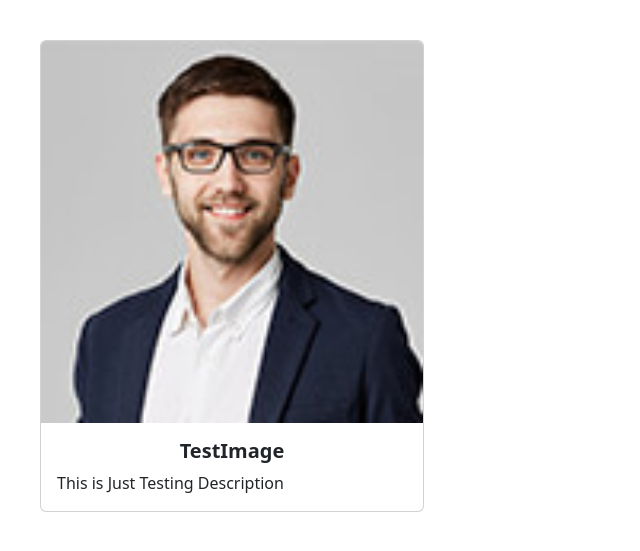
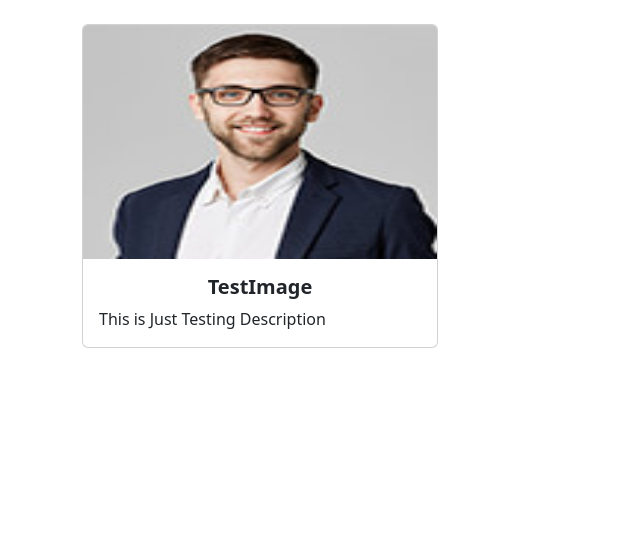
Before and after one commit to Luisrich2580/Blog, a PHP site: page / in a window 1280 px wide. Shown: the part 56-607 px from the top of the page, without its empty margins (0-640 px from the left). Run offline with PHP 8.4, Linux system fonts and the light colour scheme; data comes from the database, SQL or seed files in the repository.

Commit message:
Finally Added Something Usefull

```diff
--- a/Assets/header.php
+++ b/Assets/header.php
@@ -6,6 +6,12 @@
     <meta name="viewport" content="width=device-width, initial-scale=1.0">
     <link rel="stylesheet" href="Assets/css/bootstrap.css">
     <title>Blog</title>
+
+    <style>
+        .clickable_card{
+            cursor: pointer;
+        }
+    </style>
 </head>
 
 <body>
@@ -19,14 +25,12 @@
             <div class="collapse navbar-collapse" id="navbarTogglerDemo02">
                 <ul class="navbar-nav me-auto mb-2 mb-lg-0">
                     <li class="nav-item">
-                        <a class="nav-link active fw-bold" aria-current="page" href="#" >Home</a>
+                        <a class="nav-link active fw-bold" aria-current="page" href="#">Home</a>
                     </li>
                 </ul>
                 <form class="d-flex">
-                    <button class="btn btn-outline-success" type="button" data-bs-toggle="modal" data-bs-target="#exampleModal">Add Content</button>
+                    <a href="Assets/modal.php"><button class="btn btn-outline-success" type="button" data-bs-toggle="modal" data-bs-target="#exampleModal">Add Content</button></a>
                 </form>
             </div>
         </div>
     </nav>
-
-    <?php include('modal.php') ?>
--- a/Assets/modal.php
+++ b/Assets/modal.php
@@ -1,3 +1,69 @@
 <!-- Modal -->
+<!DOCTYPE html>
+<html lang="en">
 
-<?php include('connection.php'); ?>
+<head>
+    <meta charset="UTF-8">
+    <meta name="viewport" content="width=device-width, initial-scale=1.0">
+    <link rel="stylesheet" href="./css/bootstrap.css">
+    <title>Add Contents</title>
+</head>
+
+<body>
+    <?php include('connection.php');
+    include('./header.php')
+    ?>
+
+
+    <!-- <div class="modal fade" id="exampleModal" tabindex="-1" aria-labelledby="exampleModalLabel" aria-hidden="true">
+    <div class="modal-dialog">
+        <div class="modal-content">
+            <div class="modal-header">
+                <h5 class="modal-title" id="exampleModalLabel">Create A New Content</h5>
+                <button type="button" class="btn-close" data-bs-dismiss="modal" aria-label="Close"></button>
+            </div>
+            <div class="modal-body"> -->
+    <div class="container mt-5">
+        <form action="modal.php" method="POST">
+            <div class="mb-3">
+                <label for="exampleInputEmail1" class="form-label fw-bold">Content Head</label>
+                <input type="text" name="title" class="form-control" id="exampleInputEmail1" aria-describedby="emailHelp">
+                <div class="form-text">Make Sure Your Content Name Is Unique.</div>
+            </div>
+            <div class="mb-3">
+                <label for="exampleFormControlTextarea1" class="form-label fw-bold">Description textarea</label>
+                <textarea class="form-control" name="description" id="exampleFormControlTextarea1" rows="3"></textarea>
+            </div>
+            <div class="mb-3">
+                <label for="exampleInputEmail1" class="form-label fw-bold">Add Image</label>
+                <input type="file" name="img" class="form-control">
+            </div>
+            <!-- <imp type="button" name="add" class="btn btn-primary mt-3">Add Content</button> -->
+            <input type="submit" value="Add Content" name="add" class="btn btn-primary mt-3">
+        </form>
+    </div>
+    <!-- </div>
+        </div>
+    </div>
+</div> -->
+
+    <?php
+
+
+    if (isset($_POST['add'])) {
+        $content_title = $_POST['title'];
+        $content_description = $_POST['description'];
+        $content_img = $_POST['img'];
+
+
+        $sql = "INSERT INTO `contents`(`tittle`, `description`, `image`) VALUES ('$content_title','$content_description','$content_img')";
+        $res = mysqli_query($conn, $sql);
+
+        if (!$res) {
+            die("Failed To Connect To The Database");
+        } else {
+            header('location:../index.php');
+        }
+    }
+
+    ?>
--- a/index.php
+++ b/index.php
@@ -2,16 +2,21 @@
 
 <?php include('Assets/connection.php');
 
-$content = 'SELECT * FROM `contents`';
-$show = mysqli_query($conn, $content);
-while ($row = mysqli_fetch_assoc($show)) {
+
 
 ?>
-    <div class="container-fluid">
-        <div class="row gy-4 m-3">
-            <div class="col-md-12 col-lg-4">
+<div class="container mt-4 mb-4">
+    <div class="row gy-4">
+
+        <?php
+        $content = 'SELECT * FROM `contents`';
+        $show = mysqli_query($conn, $content);
+        while ($row = mysqli_fetch_assoc($show)) {
+        ?>
+
+            <div class="col-md-12 col-lg-4 clickable_card" onclick="window.location.href='new.php';">
                 <div class="card">
-                    <img src=<?php echo $row['image']; ?> class="card-img-top" alt="Content Image">
+                    <img style="max-height:  234px;" src=Assets/img/<?php echo $row['image']; ?> class="card-img-top" alt="Content Image">
                     <div class="card-body">
                         <h5 class="card-title text-center fw-bold"><?php echo $row['tittle'] ?></h5>
                         <p class="card-text"><?php echo $row['description'] ?></p>
```
Also changed, not shown: other parts of index.php (+7 -33 lines).
